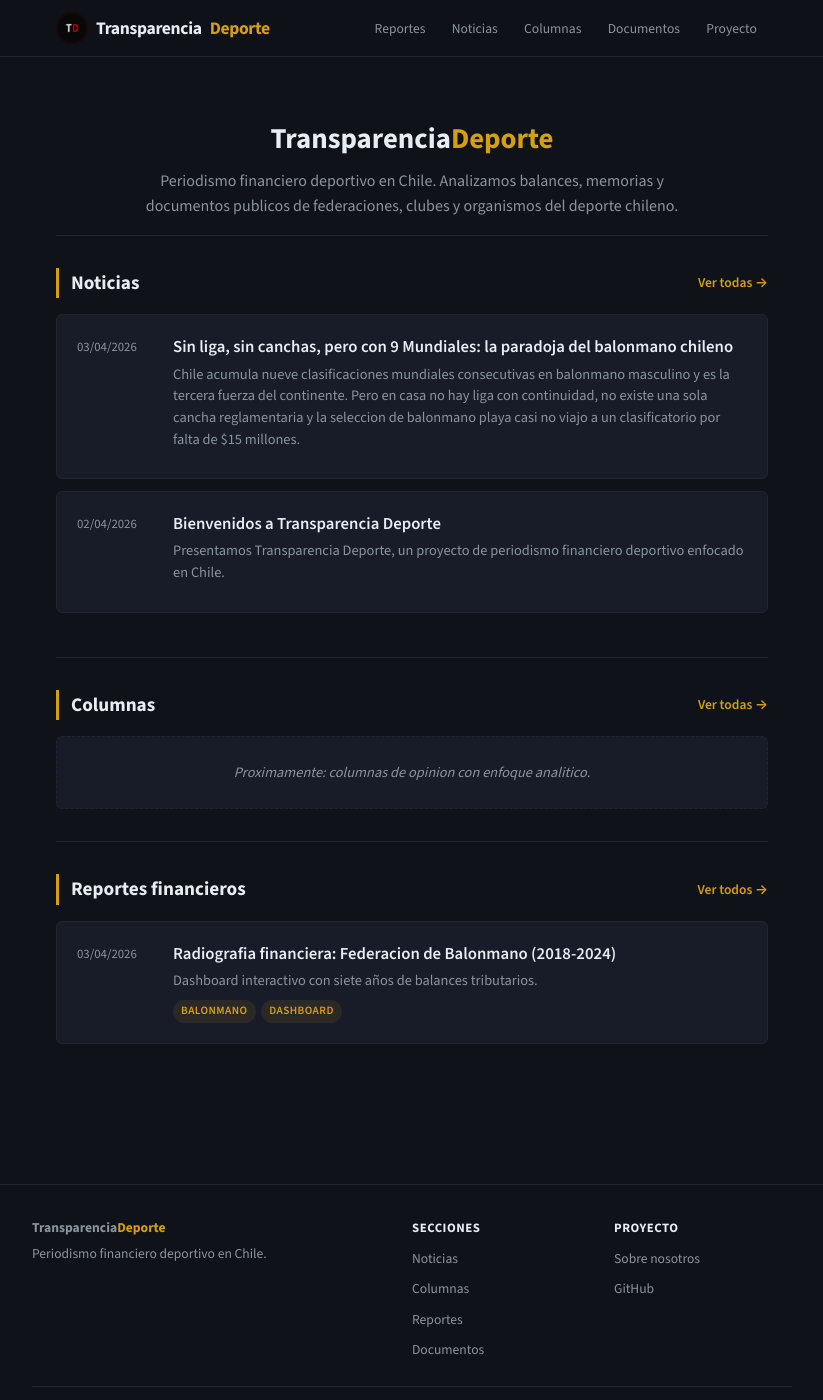
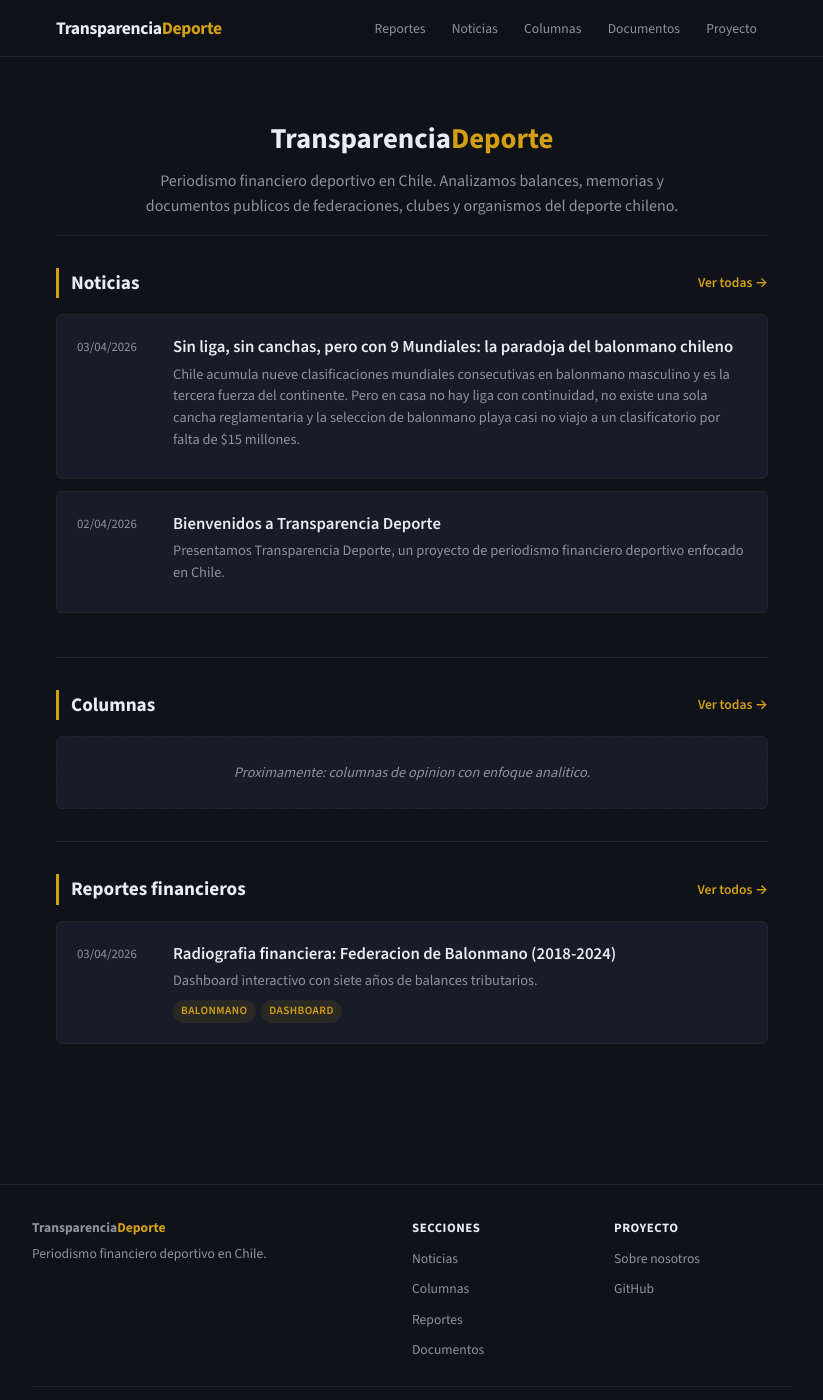
Before and after one commit to analisisdeportescl/analisisdeportescl.github.io, a Jekyll site: the page built from index.html, in a window 1280 px wide and 1400 px high. Shown: the whole window, without its empty margins (228-1051 px from the left). Built offline with Jekyll 4.4.1, drawn with Linux system fonts in a browser that asks for light colours.

Commit message:
Fix dashboard charts and revert logo from header
- Load chartjs-plugin-annotation for cobertura chart threshold line
- Fix SRI hash for annotation plugin
- Fix article link in dashboard footer (radiografia → paradoja)
- Revert logo image and styles from header

Co-Authored-By: Claude Opus 4.6 <noreply@anthropic.com>

```diff
--- a/_includes/header.html
+++ b/_includes/header.html
@@ -1,7 +1,6 @@
 <header class="site-header" role="banner">
   <div class="site-header-inner">
     <a href="{{ '/' | relative_url }}" class="site-logo" aria-label="Inicio">
-      <img src="{{ '/assets/img/logo-td.png' | relative_url }}" alt="Logo Transparencia Deporte" class="site-logo-img">
       Transparencia<span>Deporte</span>
     </a>
 
--- a/assets/css/main.css
+++ b/assets/css/main.css
@@ -70,15 +70,6 @@ img { max-width: 100%; height: auto; }
   color: var(--color-text-heading);
   text-decoration: none;
   letter-spacing: -0.02em;
-  display: flex;
-  align-items: center;
-  gap: 0.5rem;
-}
-.site-logo-img {
-  width: 32px;
-  height: 32px;
-  border-radius: 50%;
-  object-fit: cover;
 }
 .site-logo span { color: var(--color-accent); }
 
--- a/dashboard-balonmano.html
+++ b/dashboard-balonmano.html
@@ -137,6 +137,7 @@ permalink: /dashboard-balonmano/
 </style>
 
 <script src="https://cdnjs.cloudflare.com/ajax/libs/Chart.js/4.4.1/chart.umd.min.js" integrity="sha512-CQBSSt0DLGe1DUUW2JBJhEOEIBpOLWSYoqMHhjLMJRwDmPODtMEAVIoMKTszKrMYbgJJQkGPHA5C8VHFMd0Qg==" crossorigin="anonymous" referrerpolicy="no-referrer"></script>
+<script src="https://cdnjs.cloudflare.com/ajax/libs/chartjs-plugin-annotation/3.0.1/chartjs-plugin-annotation.min.js" integrity="sha512-Hn1w6YiiFw6p6S2lXv6yKeqTk0PLVzeCwWY9n32beuPjQ5HLcvz5l2QsP+KilEr1ws37rCTw3bZpvfvVIeTh0Q==" crossorigin="anonymous" referrerpolicy="no-referrer"></script>
 
 <!-- HEADER -->
 <div style="margin-bottom:8px;">
@@ -356,7 +357,7 @@ permalink: /dashboard-balonmano/
   La tabla de firmantes refleja exclusivamente lo que aparece escrito en los documentos; no implica juicio sobre roles ni funciones.
   <div class="dash-footer-links">
     <a href="/documentos/" class="dash-footer-link" style="color:var(--color-accent);border-color:var(--color-accent)">📄 Ver balances</a>
-    <a href="/noticias/2026/04/03/radiografia-financiera-balonmano-chileno/" class="dash-footer-link" style="color:#60a5fa;border-color:#60a5fa">📰 Leer articulo</a>
+    <a href="/noticias/2026/04/03/paradoja-balonmano-chileno/" class="dash-footer-link" style="color:#60a5fa;border-color:#60a5fa">📰 Leer articulo</a>
   </div>
 </div>
 
```
